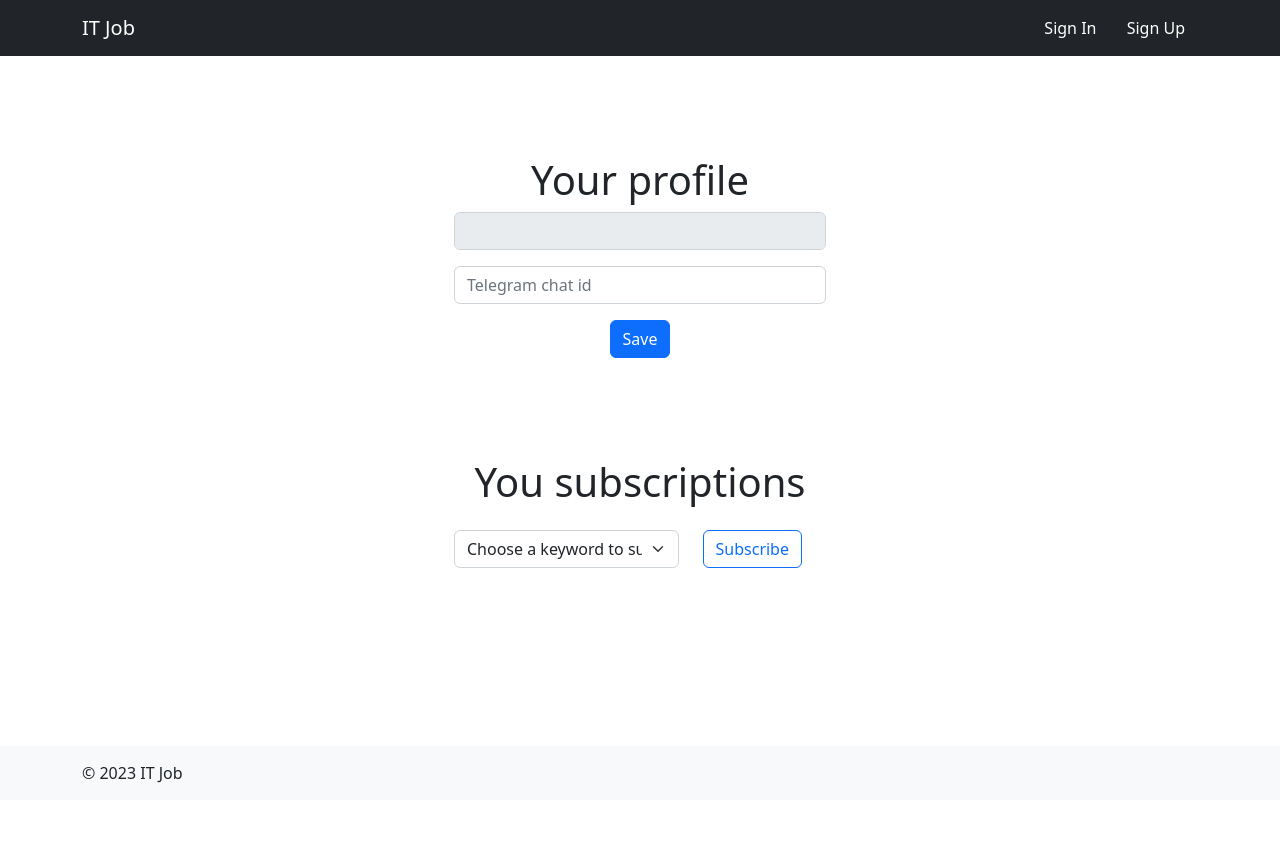
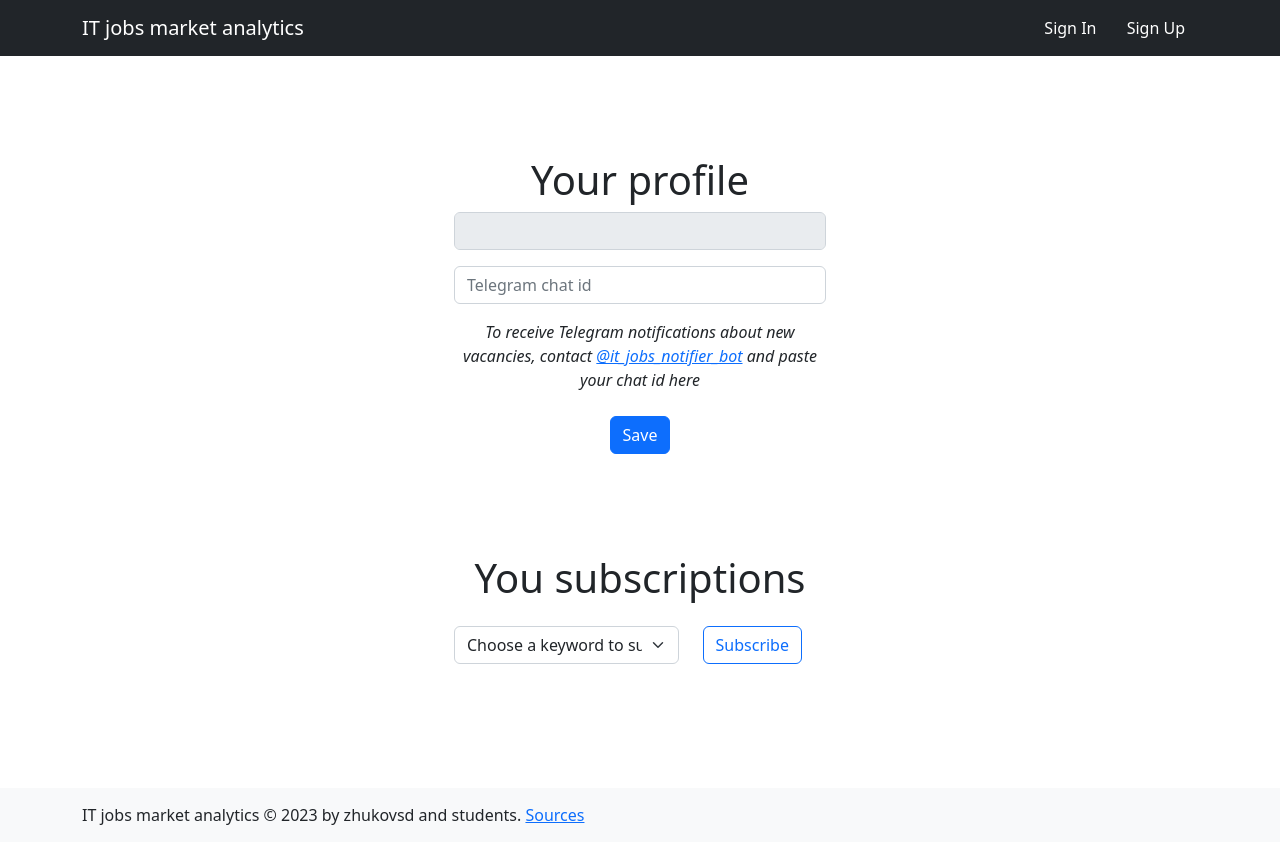
Before and after one commit to IT-job-market-analytics/web-ui, a Spring app: template src/main/resources/templates/profile.html in a window 1280 px wide. Before the commit the page ends 783 px from the top, so only its background shows below. Run offline with Thymeleaf, Linux system fonts and the light colour scheme; the template is opened without the code that fills it, so the values that code supplies are empty.

Commit message:
ui: header, footer, profile page wording adjustments
Also, margins adjustment of the main container.

```diff
--- a/src/main/resources/templates/fragment/footer.html
+++ b/src/main/resources/templates/fragment/footer.html
@@ -1,5 +1,5 @@
 <footer th:fragment="footer" class="bg-light">
     <div class="container">
-        © 2023 IT Job
+        IT jobs market analytics © 2023 by zhukovsd and students. <a href="https://github.com/it-job-market-analytics/">Sources</a>
     </div>
 </footer>
--- a/src/main/resources/templates/fragment/header.html
+++ b/src/main/resources/templates/fragment/header.html
@@ -1,9 +1,9 @@
 <header th:fragment="header (isLoggedIn, username)">
     <nav class="navbar bg-dark">
         <div class="container">
-            <a class="navbar-brand" href="/">IT Job</a>
+            <a class="navbar-brand" href="/">IT jobs market analytics</a>
             <div th:if="${isLoggedIn}">
-                <a class="btn btn-outline" href="/profile">Hi, <span th:text="${username}"/></a>
+                <a class="btn btn-outline" href="/profile">Profile</a>
                 <a class="btn btn-outline" href="/logout">Logout</a>
             </div>
             <div th:unless="${isLoggedIn}">
--- a/src/main/resources/templates/index.html
+++ b/src/main/resources/templates/index.html
@@ -11,7 +11,7 @@
 <header th:replace="~{fragment/header :: header (isLoggedIn=${isLoggedIn}, username=${username})}"></header>
 <section class="wrapper">
   <div class="alert alert-danger small p-2" role="alert" th:if="${errorMessage}"><span th:text="${errorMessage}"/></div>
-  <div class="container mt-5">
+  <div class="container mt-5 mb-lg-4">
     <div class="row">
       <div class="col-sm-12 col-md-6">
         <h4>Number of vacancies</h4>
--- a/src/main/resources/templates/profile.html
+++ b/src/main/resources/templates/profile.html
@@ -19,6 +19,13 @@
                     <input type="text" class="form-control mb-3" th:value="${username}" disabled>
                     <input type="number" th:value="${telegramChatId}" max="9223372036854775807" class="form-control mb-3" placeholder="Telegram chat id" th:field="*{telegramChatId}">
                     <div th:if="${updateMessage}" th:text="${updateMessage}" th:class="${'alert p-1 ps-2 mt-1 ' + updateAlertClass}"/>
+                    <div class="mb-4">
+                        <i>
+                            To receive Telegram notifications about new vacancies,
+                            contact <a href="https://t.me/it_jobs_notifier_bot">@it_jobs_notifier_bot</a>
+                            and paste your chat id here
+                        </i>
+                    </div>
                     <button type="submit" class="btn btn-primary">Save</button>
                 </div>
             </form>
```
